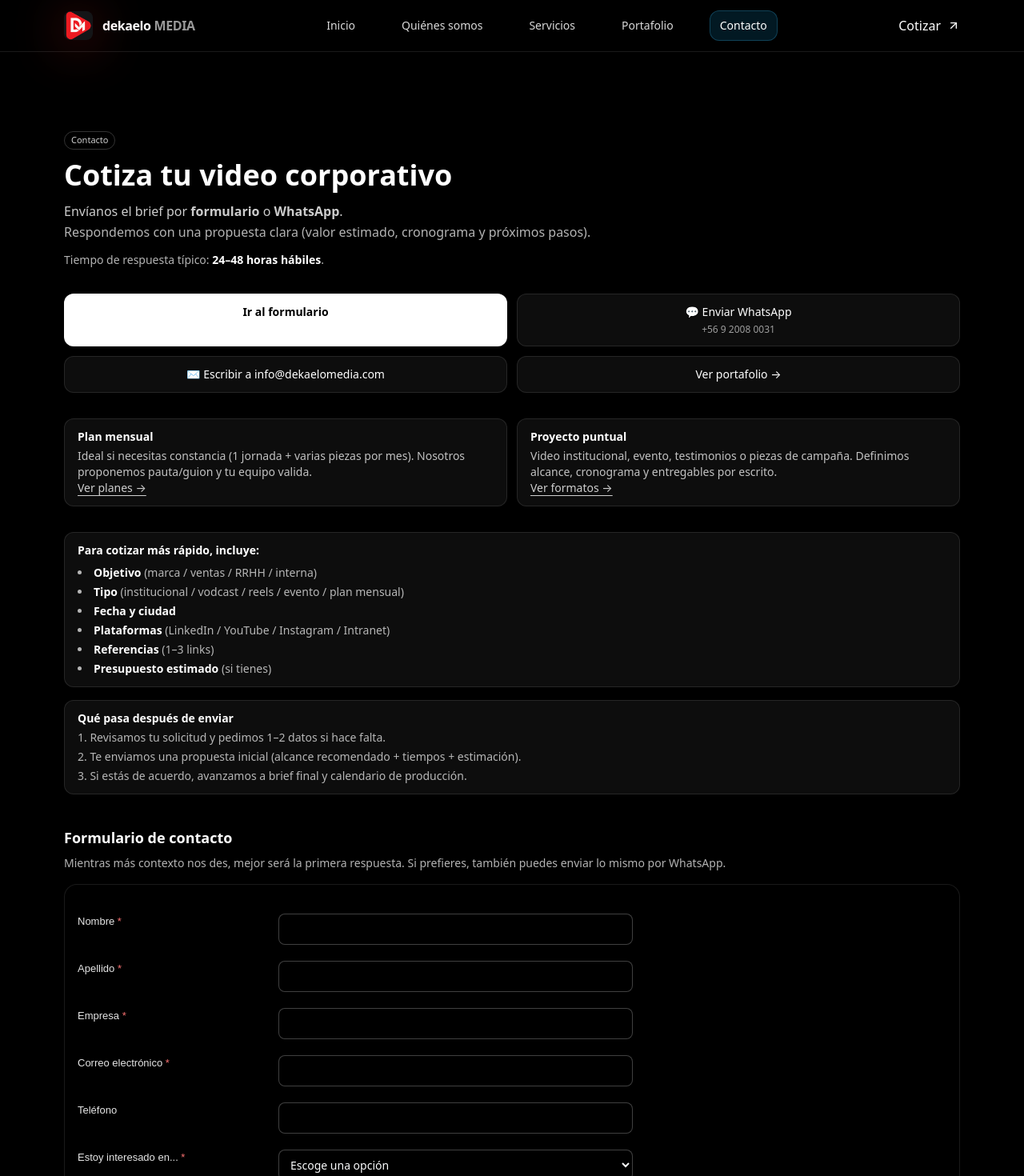
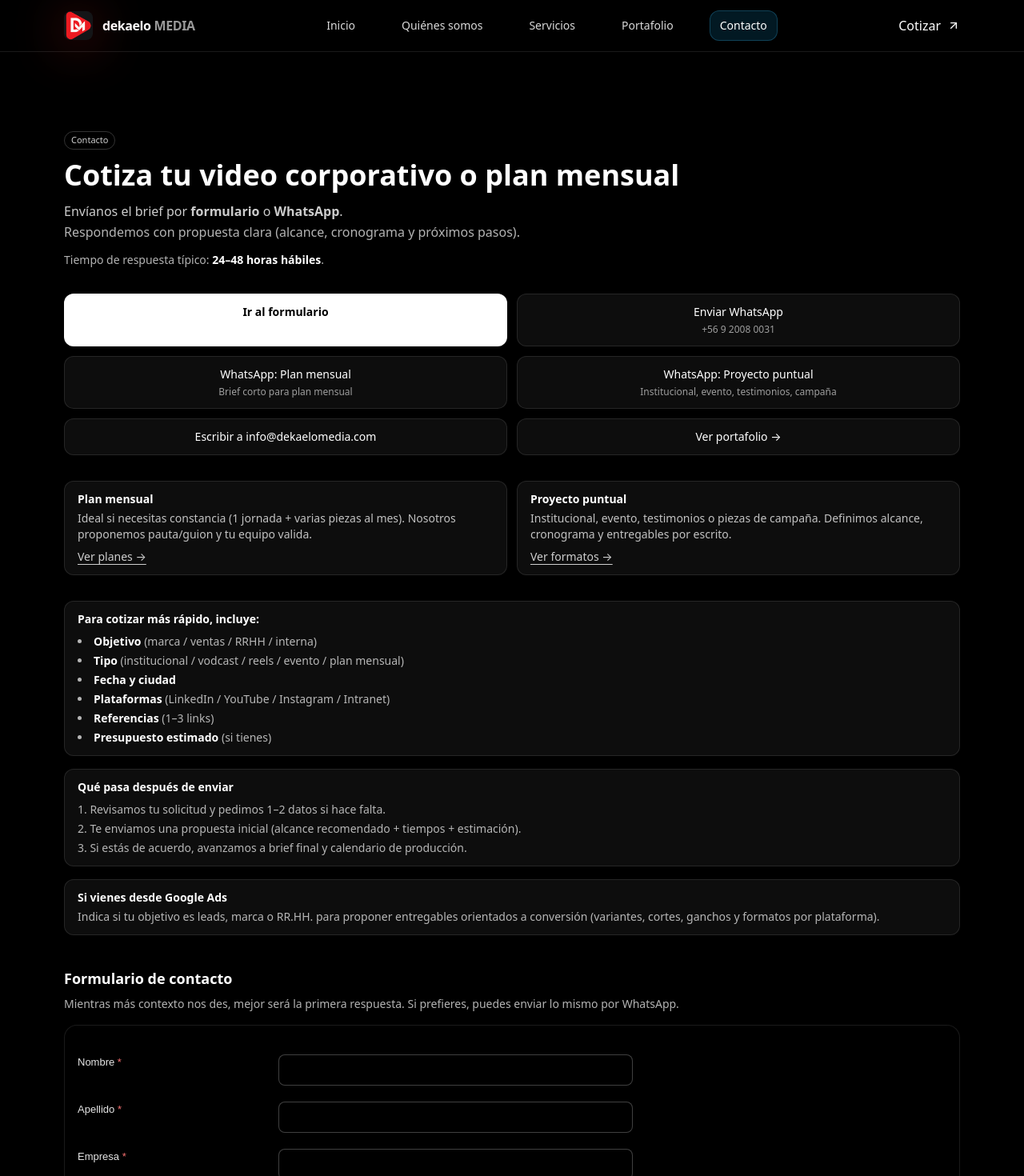
Before and after one commit to TronxGroup/Dekaelo-Media, a Next.js app: page /contacto in a window 1280 px wide. Shown: the top 1470 px of the page at 80% size. Built offline with nearby package versions, Linux system fonts and the light colour scheme.

Commit message:
Update page.tsx

```diff
--- a/app/contacto/page.tsx
+++ b/app/contacto/page.tsx
@@ -1,101 +1,137 @@
 // app/contacto/page.tsx
-import Link from 'next/link';
-import type { Metadata } from 'next';
-import ZohoLeadForm from '../components/ZohoLeadForm';
+import Link from "next/link";
+import type { Metadata } from "next";
+import ZohoLeadForm from "../components/ZohoLeadForm";
 
-const SITE_URL = 'https://www.dekaelomedia.com';
+const SITE_URL = "https://www.dekaelomedia.com";
 const CANONICAL = `${SITE_URL}/contacto`;
-const WHATSAPP_NUMBER = '56920080031';
+const WHATSAPP_NUMBER = "56920080031";
 
 export const metadata: Metadata = {
   metadataBase: new URL(SITE_URL),
-  title: 'Contacto | Dekaelo Media',
+  title: "Contacto | Dekaelo Media",
   description:
-    'Cotiza tu video corporativo o plan audiovisual mensual. Envíanos el brief por formulario o WhatsApp. Respondemos con propuesta clara en menos de 24–48 horas hábiles.',
+    "Cotiza tu video corporativo o plan audiovisual mensual. Envíanos el brief por formulario o WhatsApp. Respondemos con propuesta clara en menos de 24–48 horas hábiles.",
   alternates: { canonical: CANONICAL },
   openGraph: {
-    title: 'Contacto | Dekaelo Media',
+    title: "Contacto | Dekaelo Media",
     description:
-      'Cotiza tu video corporativo o plan audiovisual mensual. Formulario + WhatsApp. Respuesta en 24–48 horas hábiles.',
+      "Cotiza tu video corporativo o plan audiovisual mensual. Formulario + WhatsApp. Respuesta en 24–48 horas hábiles.",
     url: CANONICAL,
-    type: 'website',
-    siteName: 'Dekaelo Media',
-    locale: 'es_CL',
+    type: "website",
+    siteName: "Dekaelo Media",
+    locale: "es_CL",
   },
   twitter: {
-    card: 'summary_large_image',
-    title: 'Contacto | Dekaelo Media',
+    card: "summary_large_image",
+    title: "Contacto | Dekaelo Media",
     description:
-      'Cotiza tu video corporativo o plan audiovisual mensual. Formulario + WhatsApp. Respuesta en 24–48 horas hábiles.',
+      "Cotiza tu video corporativo o plan audiovisual mensual. Formulario + WhatsApp. Respuesta en 24–48 horas hábiles.",
   },
   robots: { index: true, follow: true },
 };
 
-function buildWhatsAppLink() {
+/**
+ * ✅ WhatsApp (SIN emojis, campaña-friendly)
+ * - intent por tipo de solicitud
+ * - contexto/cta para trazabilidad humana
+ * - UTM como última línea (texto), sin romper el link
+ */
+type WaIntent = "general" | "oneoff" | "monthly" | "vodcast" | "eventos";
+type WaContext = "contact" | "contact_after_form" | "contact_header";
+
+function buildWhatsAppLink(opts?: { intent?: WaIntent; context?: WaContext; cta?: string }) {
+  const intent = opts?.intent ?? "general";
+  const context = opts?.context ?? "contact";
+  const cta = opts?.cta ?? "";
+
+  const intentLabel: Record<WaIntent, string> = {
+    general: "Cotización audiovisual",
+    oneoff: "Video corporativo (proyecto puntual)",
+    monthly: "Plan mensual audiovisual",
+    vodcast: "Vodcast corporativo",
+    eventos: "Cobertura de evento / aftermovie",
+  };
+
+  // Texto corto, sin caracteres raros, sin emojis
   const text =
-    'Hola Dekaelo Media 👋 Quiero cotizar.\n\n' +
-    '1) Empresa:\n' +
-    '2) Objetivo (marca / ventas / RRHH / interna):\n' +
-    '3) Tipo (institucional / vodcast / reels / evento / plan mensual):\n' +
-    '4) Fecha y ciudad:\n' +
-    '5) Plataformas (LinkedIn / YouTube / Instagram / Intranet):\n' +
-    '6) Presupuesto estimado (si tienes):\n' +
-    '7) Referencias (1–3 links):\n\n' +
-    'Gracias 🙌';
+    `Hola Dekaelo Media.\n` +
+    `Quiero cotizar: ${intentLabel[intent]}\n\n` +
+    `Empresa:\n` +
+    `Objetivo (marca / ventas / RRHH / interna):\n` +
+    `Tipo (institucional / vodcast / reels / evento / plan mensual):\n` +
+    `Fecha y ciudad:\n` +
+    `Plataformas (LinkedIn / YouTube / Instagram / Intranet):\n` +
+    `Presupuesto estimado (si tienes):\n` +
+    `Referencias (1–3 links):\n\n` +
+    `Enviado desde: ${context}${cta ? ` · ${cta}` : ""}`;
 
-  return `https://wa.me/${WHATSAPP_NUMBER}?text=${encodeURIComponent(text)}`;
+  const utm = new URLSearchParams({
+    utm_source: "whatsapp",
+    utm_medium: "cta",
+    utm_campaign: "search_videos_corporativos",
+    utm_content: `${context}${cta ? `_${cta}` : ""}`,
+    utm_term: intent,
+  }).toString();
+
+  return `https://wa.me/${WHATSAPP_NUMBER}?text=${encodeURIComponent(`${text}\n\nUTM: ${utm}`)}`;
 }
 
 const FAQ = [
   {
-    q: '¿Necesito agendar una llamada?',
-    a: 'No es obligatorio. Puedes enviar el brief por formulario o WhatsApp y respondemos con una propuesta clara. Si tu organización lo requiere, también podemos coordinar una llamada breve.',
+    q: "¿Necesito agendar una llamada?",
+    a: "No es obligatorio. Puedes enviar el brief por formulario o WhatsApp y respondemos con una propuesta clara. Si tu organización lo requiere, también podemos coordinar una llamada breve.",
   },
   {
-    q: '¿Qué información debo enviar para cotizar rápido?',
-    a: 'Empresa, objetivo, tipo de video/plan, fecha/ciudad, plataformas y 1–3 referencias (links). Con eso estimamos formato, equipo y tiempos.',
+    q: "¿Qué información debo enviar para cotizar rápido?",
+    a: "Empresa, objetivo, tipo de video/plan, fecha/ciudad, plataformas y 1–3 referencias (links). Con eso estimamos formato, equipo y tiempos.",
   },
   {
-    q: '¿Cuánto demoran en responder?',
-    a: 'Normalmente respondemos en menos de 24–48 horas hábiles con preguntas puntuales o una propuesta inicial.',
+    q: "¿Cuánto demoran en responder?",
+    a: "Normalmente respondemos en menos de 24–48 horas hábiles con preguntas puntuales o una propuesta inicial.",
   },
   {
-    q: '¿Trabajan en regiones?',
-    a: 'Sí. Grabamos en Santiago y también viajamos a regiones. Traslados/viáticos se cotizan según logística.',
+    q: "¿Trabajan en regiones?",
+    a: "Sí. Grabamos en Santiago y también viajamos a regiones. Traslados/viáticos se cotizan según logística.",
   },
 ];
 
 function buildFaqJsonLd() {
   return {
-    '@context': 'https://schema.org',
-    '@type': 'FAQPage',
+    "@context": "https://schema.org",
+    "@type": "FAQPage",
     mainEntity: FAQ.map((f) => ({
-      '@type': 'Question',
+      "@type": "Question",
       name: f.q,
-      acceptedAnswer: { '@type': 'Answer', text: f.a },
+      acceptedAnswer: { "@type": "Answer", text: f.a },
     })),
   };
 }
 
 function buildLocalBusinessJsonLd() {
   return {
-    '@context': 'https://schema.org',
-    '@type': 'LocalBusiness',
-    name: 'Dekaelo Media',
+    "@context": "https://schema.org",
+    "@type": "LocalBusiness",
+    name: "Dekaelo Media",
     url: SITE_URL,
-    areaServed: 'CL',
+    areaServed: "CL",
     sameAs: [
-      'https://www.instagram.com/dekaelo_media',
-      'https://www.linkedin.com/company/dekaelo-media',
-      'https://www.youtube.com/@dekaelo_media',
+      "https://www.instagram.com/dekaelo_media",
+      "https://www.linkedin.com/company/dekaelo-media",
+      "https://www.youtube.com/@dekaelo_media",
     ],
   };
 }
 
 export default function Page() {
-  const waLink = buildWhatsAppLink();
   const faqJsonLd = buildFaqJsonLd();
   const businessJsonLd = buildLocalBusinessJsonLd();
+
+  // WhatsApp por intención (contact page)
+  const waGeneral = buildWhatsAppLink({ intent: "general", context: "contact", cta: "contact_whatsapp" });
+  const waMonthly = buildWhatsAppLink({ intent: "monthly", context: "contact", cta: "contact_whatsapp_monthly" });
+  const waOneOff = buildWhatsAppLink({ intent: "oneoff", context: "contact", cta: "contact_whatsapp_oneoff" });
+  const waAfterForm = buildWhatsAppLink({ intent: "general", context: "contact_after_form", cta: "contact_whatsapp_after_form" });
 
   return (
     <section className="section">
@@ -107,14 +143,12 @@ export default function Page() {
         {/* HEADER */}
         <div className="mb-8">
           <span className="badge">Contacto</span>
-          <h1 className="h2 mt-3">Cotiza tu video corporativo</h1>
+          <h1 className="h2 mt-3">Cotiza tu video corporativo o plan mensual</h1>
 
           <p className="p mt-3 text-white/80">
             Envíanos el brief por <strong>formulario</strong> o <strong>WhatsApp</strong>.
             <br className="hidden sm:block" />
-            <span className="text-white/70">
-              Respondemos con una propuesta clara (valor estimado, cronograma y próximos pasos).
-            </span>
+            <span className="text-white/70">Respondemos con propuesta clara (alcance, cronograma y próximos pasos).</span>
           </p>
 
           <p className="mt-3 text-sm text-white/70">
@@ -133,14 +167,39 @@ export default function Page() {
           </Link>
 
           <a
-            href={waLink}
+            href={waGeneral}
             target="_blank"
             rel="noopener noreferrer"
             className="rounded-xl border border-white/10 bg-white/5 px-4 py-3 text-center hover:bg-white/10 transition text-sm text-white"
             data-cta="contact_whatsapp"
           >
-            💬 Enviar WhatsApp
+            Enviar WhatsApp
             <div className="text-xs text-white/60 mt-1">+56 9 2008 0031</div>
+          </a>
+        </div>
+
+        {/* WA INTENT BUTTONS (mejor tasa de inicio de conversación) */}
+        <div className="mt-3 grid sm:grid-cols-2 gap-3">
+          <a
+            href={waMonthly}
+            target="_blank"
+            rel="noopener noreferrer"
+            className="rounded-xl border border-white/10 bg-white/5 px-4 py-3 text-center hover:bg-white/10 transition text-sm"
+            data-cta="contact_whatsapp_monthly"
+          >
+            WhatsApp: Plan mensual
+            <div className="text-xs text-white/60 mt-1">Brief corto para plan mensual</div>
+          </a>
+
+          <a
+            href={waOneOff}
+            target="_blank"
+            rel="noopener noreferrer"
+            className="rounded-xl border border-white/10 bg-white/5 px-4 py-3 text-center hover:bg-white/10 transition text-sm"
+            data-cta="contact_whatsapp_oneoff"
+          >
+            WhatsApp: Proyecto puntual
+            <div className="text-xs text-white/60 mt-1">Institucional, evento, testimonios, campaña</div>
           </a>
         </div>
 
@@ -151,7 +210,7 @@ export default function Page() {
             className="rounded-xl border border-white/10 bg-white/5 px-4 py-3 text-center hover:bg-white/10 transition text-sm"
             data-cta="contact_email"
           >
-            ✉️ Escribir a <span className="font-medium">info@dekaelomedia.com</span>
+            Escribir a <span className="font-medium">info@dekaelomedia.com</span>
           </a>
 
           <Link
@@ -168,20 +227,25 @@ export default function Page() {
           <div className="rounded-xl border border-white/10 bg-white/5 px-4 py-3 text-white/75">
             <p className="font-semibold text-white">Plan mensual</p>
             <p className="mt-1">
-              Ideal si necesitas constancia (1 jornada + varias piezas por mes). Nosotros proponemos pauta/guion y tu equipo valida.
+              Ideal si necesitas constancia (1 jornada + varias piezas al mes). Nosotros proponemos pauta/guion y tu equipo valida.
             </p>
-            <Link href="/servicios#planes" className="underline underline-offset-4 text-white/80 hover:text-white">
-              Ver planes →
-            </Link>
+            <div className="mt-2">
+              <Link href="/#planes" className="underline underline-offset-4 text-white/80 hover:text-white">
+                Ver planes →
+              </Link>
+            </div>
           </div>
+
           <div className="rounded-xl border border-white/10 bg-white/5 px-4 py-3 text-white/75">
             <p className="font-semibold text-white">Proyecto puntual</p>
             <p className="mt-1">
-              Video institucional, evento, testimonios o piezas de campaña. Definimos alcance, cronograma y entregables por escrito.
+              Institucional, evento, testimonios o piezas de campaña. Definimos alcance, cronograma y entregables por escrito.
             </p>
-            <Link href="/servicios#videos-corporativos" className="underline underline-offset-4 text-white/80 hover:text-white">
-              Ver formatos →
-            </Link>
+            <div className="mt-2">
+              <Link href="/#servicios" className="underline underline-offset-4 text-white/80 hover:text-white">
+                Ver formatos →
+              </Link>
+            </div>
           </div>
         </div>
 
@@ -213,11 +277,19 @@ export default function Page() {
 
           <div className="rounded-xl border border-white/10 bg-white/5 px-4 py-3">
             <p className="font-semibold text-white">Qué pasa después de enviar</p>
-            <ol className="mt-1 list-decimal list-inside space-y-1">
+            <ol className="mt-2 list-decimal list-inside space-y-1">
               <li>Revisamos tu solicitud y pedimos 1–2 datos si hace falta.</li>
               <li>Te enviamos una propuesta inicial (alcance recomendado + tiempos + estimación).</li>
               <li>Si estás de acuerdo, avanzamos a brief final y calendario de producción.</li>
             </ol>
+          </div>
+
+          <div className="rounded-xl border border-white/10 bg-white/5 px-4 py-3">
+            <p className="font-semibold text-white">Si vienes desde Google Ads</p>
+            <p className="mt-1">
+              Indica si tu objetivo es leads, marca o RR.HH. para proponer entregables orientados a conversión (variantes, cortes,
+              ganchos y formatos por plataforma).
+            </p>
           </div>
         </div>
 
@@ -225,7 +297,7 @@ export default function Page() {
         <div id="form" className="mt-10">
           <h2 className="text-lg font-semibold text-white mb-2">Formulario de contacto</h2>
           <p className="text-sm text-white/70 mb-4">
-            Mientras más contexto nos des, mejor será la primera respuesta. Si prefieres, también puedes enviar lo mismo por WhatsApp.
+            Mientras más contexto nos des, mejor será la primera respuesta. Si prefieres, puedes enviar lo mismo por WhatsApp.
           </p>
 
           <div className="rounded-2xl border border-white/10 bg-black/40 p-4">
@@ -235,7 +307,7 @@ export default function Page() {
           {/* AFTER-FORM CTA */}
           <div className="mt-4 flex flex-col sm:flex-row gap-3">
             <a
-              href={waLink}
+              href={waAfterForm}
               target="_blank"
               rel="noopener noreferrer"
               className="btn-outline text-center"
@@ -249,8 +321,7 @@ export default function Page() {
           </div>
 
           <p className="mt-4 text-xs text-white/50">
-            Tip: si tu proyecto es para <strong>Google Ads</strong> o campañas, avísanos para planificar formatos orientados a conversión
-            (reels/shorts, versiones y ganchos por audiencia).
+            Nota: si tu fecha es dentro de los próximos 10 días, indícalo. Confirmamos factibilidad de agenda antes de prometer plazos.
           </p>
         </div>
 
@@ -278,7 +349,7 @@ export default function Page() {
               className="hover:text-white"
               data-cta="contact_social_instagram"
             >
-              📸 Instagram
+              Instagram
             </a>
             <a
               href="https://www.linkedin.com/company/dekaelo-media"
@@ -287,7 +358,7 @@ export default function Page() {
               className="hover:text-white"
               data-cta="contact_social_linkedin"
             >
-              💼 LinkedIn
+              LinkedIn
             </a>
             <a
               href="https://www.youtube.com/@dekaelo_media"
@@ -296,7 +367,7 @@ export default function Page() {
               className="hover:text-white"
               data-cta="contact_social_youtube"
             >
-              ▶️ YouTube
+              YouTube
             </a>
           </div>
         </div>
```
